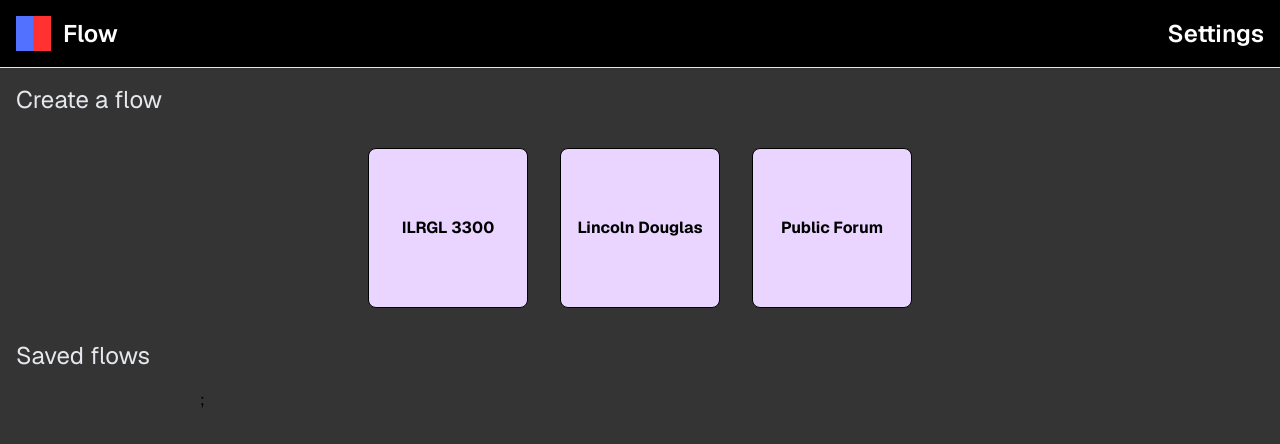
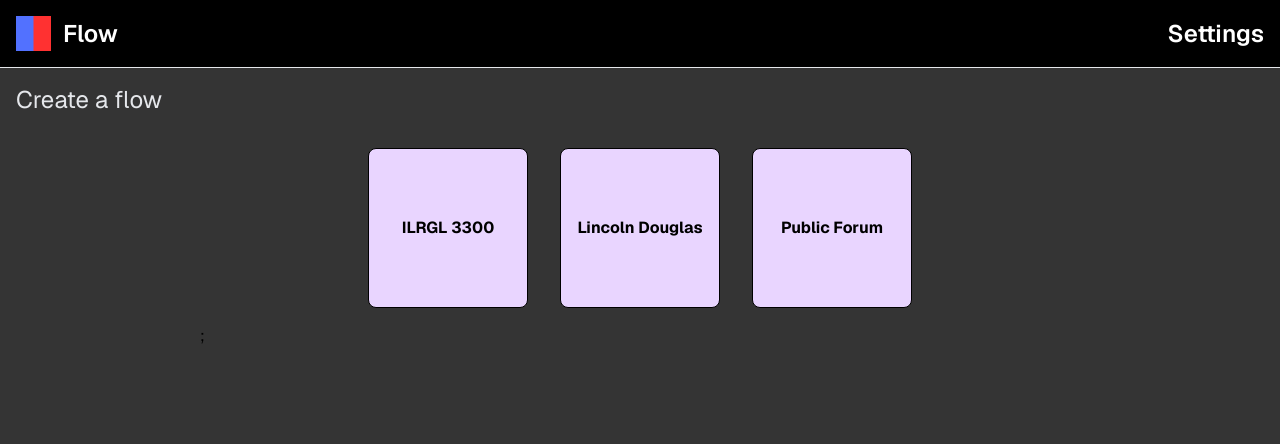
Before and after one commit to MagnetMan103/debateflow, a Next.js app: page / in a window 1280 px wide. Shown: the top 444 px of the page. Built offline with nearby package versions, Linux system fonts and the light colour scheme.

Commit message:
Add conditional rendering for saved flows

```diff
--- a/src/app/page.tsx
+++ b/src/app/page.tsx
@@ -24,8 +24,8 @@ export default function HomePage() {
               <CreateFlow title={"Lincoln Douglas"}/>
               <CreateFlow title={"Public Forum"}/>
           </div>
-          <p className={"text-2xl font-normal text-gray-200 p-4"}>
-              Saved flows</p>
+          {items.length !== 0 && <p className={"text-2xl font-normal text-gray-200 p-4"}>
+              Saved flows</p>}
           <div className={"flex items-center justify-center w-screen"}>
           <div className={"grid grid-cols-5 w-[calc(110vh)]"}>
           {items.map((item, index) => {
```
